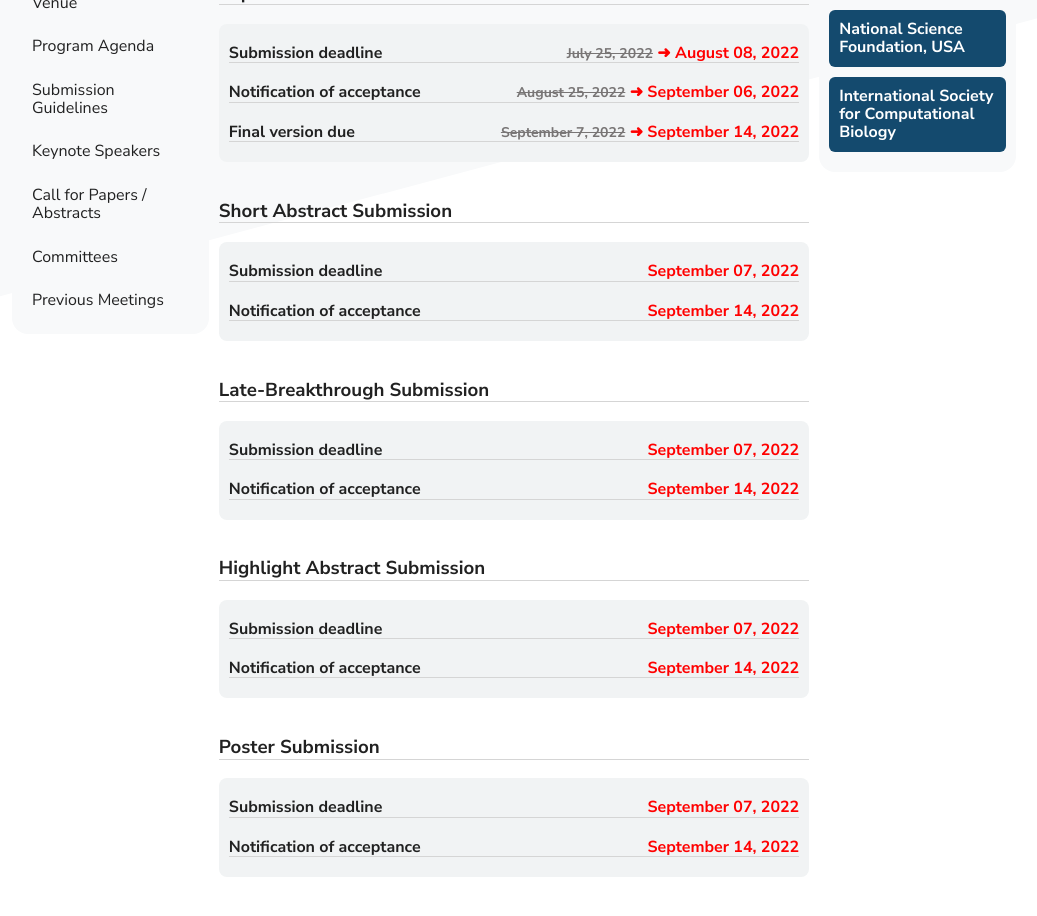
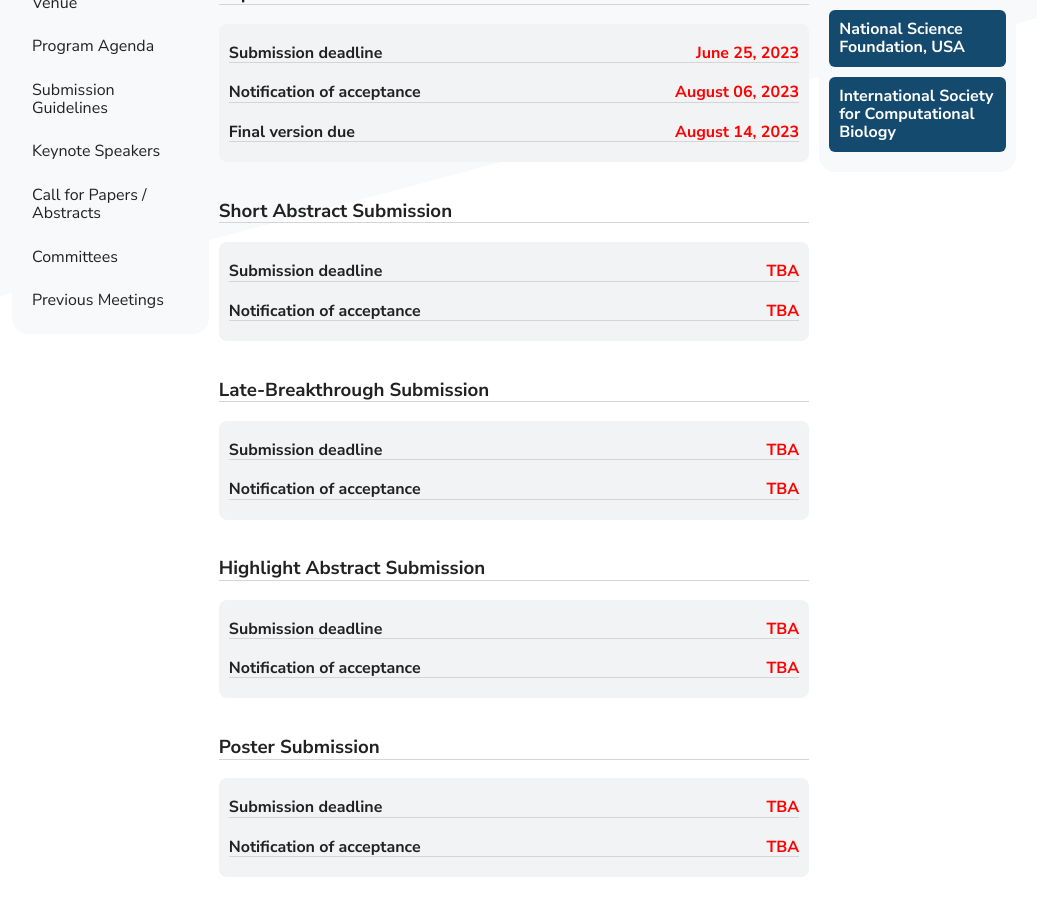
Before and after one commit to Mangul-Lab-USC/_ISBRA22, a Next.js app: page /dates in a window 1280 px wide. Shown: the part 540-1456 px from the top of the page, without its empty margins (126-1163 px from the left). Built offline with nearby package versions, Linux system fonts and the light colour scheme.

Commit message:
Update dates.js

```diff
--- a/pages/dates.js
+++ b/pages/dates.js
@@ -19,19 +19,19 @@ function Dates() {
         <div className={styles.entry}>
           <div>Submission deadline</div>
           <span>
-            <span>July 25, 2022</span> ➜ August 08, 2022
+            June 25, 2023
           </span>
         </div>
         <div className={styles.entry}>
           <div>Notification of acceptance</div>
           <span>
-            <span>August 25, 2022</span> ➜ September 06, 2022
+            August 06, 2023
           </span>
         </div>
         <div className={styles.entry}>
           <div>Final version due</div>
           <span>
-            <span>September 7, 2022</span> ➜ September 14, 2022
+            August 14, 2023
           </span>
         </div>
       </div>
@@ -39,44 +39,44 @@ function Dates() {
       <div className={styles.table}>
         <div className={styles.entry}>
           <div>Submission deadline</div>
-          <span>September 07, 2022</span>
+          <span>TBA</span>
         </div>
         <div className={styles.entry}>
           <div>Notification of acceptance</div>
-          <span>September 14, 2022</span>
+          <span>TBA</span>
         </div>
       </div>
       <h3>Late-Breakthrough Submission</h3>
       <div className={styles.table}>
         <div className={styles.entry}>
           <div>Submission deadline</div>
-          <span>September 07, 2022</span>
+          <span>TBA</span>
         </div>
         <div className={styles.entry}>
           <div>Notification of acceptance</div>
-          <span>September 14, 2022</span>
+          <span>TBA</span>
         </div>
       </div>
       <h3>Highlight Abstract Submission</h3>
       <div className={styles.table}>
         <div className={styles.entry}>
           <div>Submission deadline</div>
-          <span>September 07, 2022</span>
+          <span>TBA</span>
         </div>
         <div className={styles.entry}>
           <div>Notification of acceptance</div>
-          <span>September 14, 2022</span>
+          <span>TBA</span>
         </div>
       </div>
       <h3>Poster Submission</h3>
       <div className={styles.table}>
         <div className={styles.entry}>
           <div>Submission deadline</div>
-          <span>September 07, 2022</span>
+          <span>TBA</span>
         </div>
         <div className={styles.entry}>
           <div>Notification of acceptance</div>
-          <span>September 14, 2022</span>
+          <span>TBA</span>
         </div>
       </div>
     </>
```
